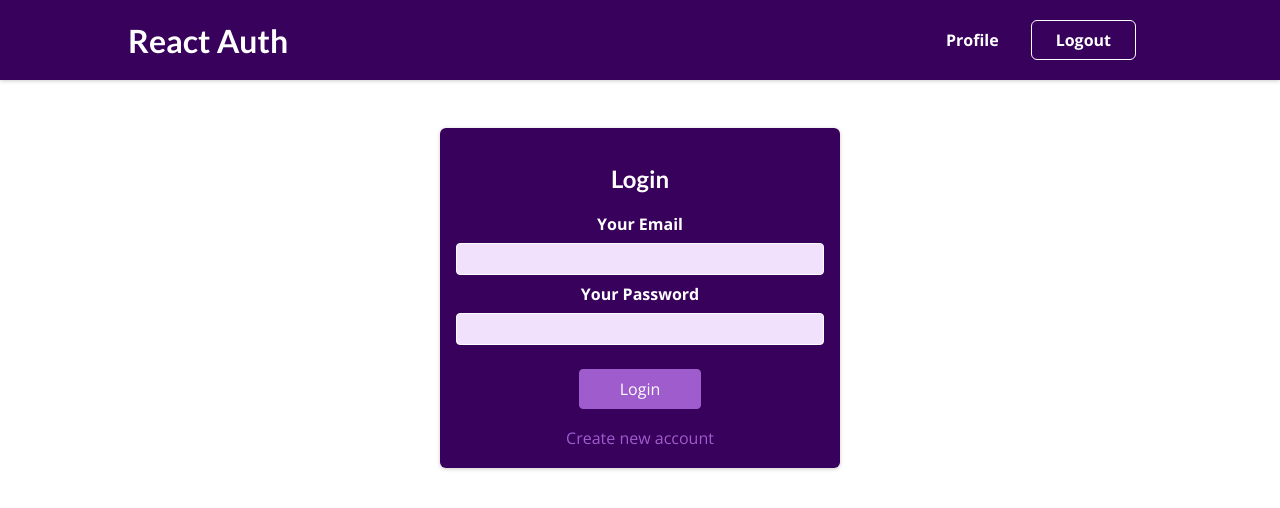
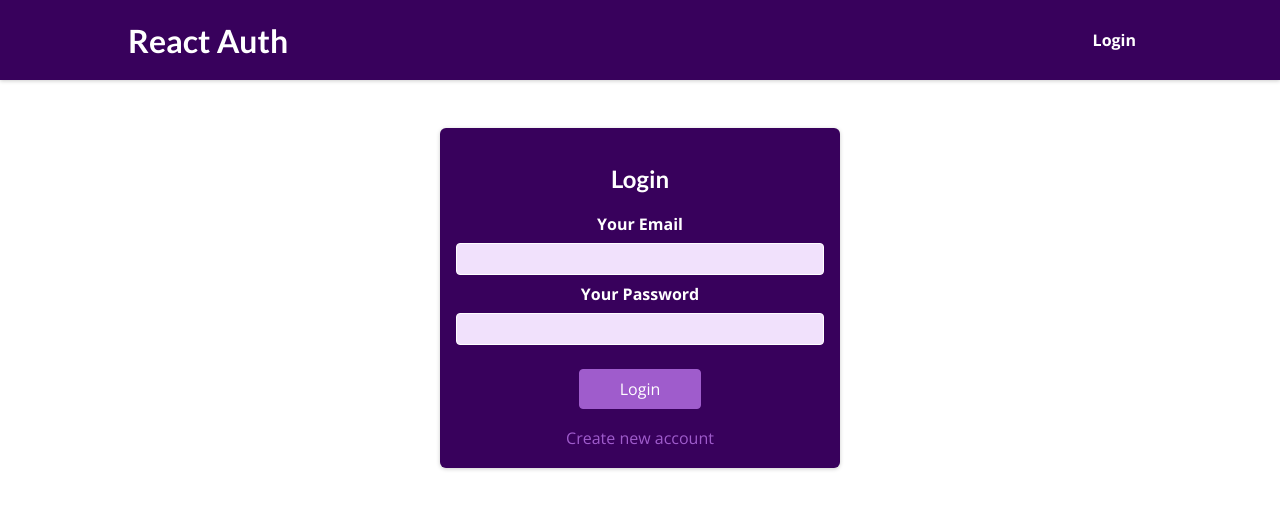
Before and after one commit to impruthvi/react-authentication, a React (Create React App) app: page /auth in a window 1280 px wide. Shown: the top 508 px of the page. Built offline with nearby package versions, Linux system fonts and the light colour scheme.

Commit message:
fix the issue in login

```diff
--- a/src/components/Auth/AuthForm.js
+++ b/src/components/Auth/AuthForm.js
@@ -57,8 +57,7 @@ const AuthForm = () => {
         }
       })
       .then((data) => {
-        // console.log(data);
-        authCtx.login(data.token);
+        authCtx.login(data.idToken);
       })
       .catch((err) => {
         alert(err.message);
--- a/src/components/Layout/MainNavigation.js
+++ b/src/components/Layout/MainNavigation.js
@@ -5,7 +5,8 @@ import AuthContext from "../../store/auth-context";
 import classes from "./MainNavigation.module.css";
 
 const MainNavigation = () => {
-  const isLoggedIn = useContext(AuthContext);
+  const authCtx = useContext(AuthContext);
+  const isLoggedIn = authCtx.isLoggedIn;
   return (
     <header className={classes.header}>
       <Link to="/">
@@ -29,8 +30,6 @@ const MainNavigation = () => {
             <button>Logout</button>
           </li>
           )}
-
-
         </ul>
       </nav>
     </header>
```
Also changed, not shown: 1 other file (tests, documents, lock files or other folders).
